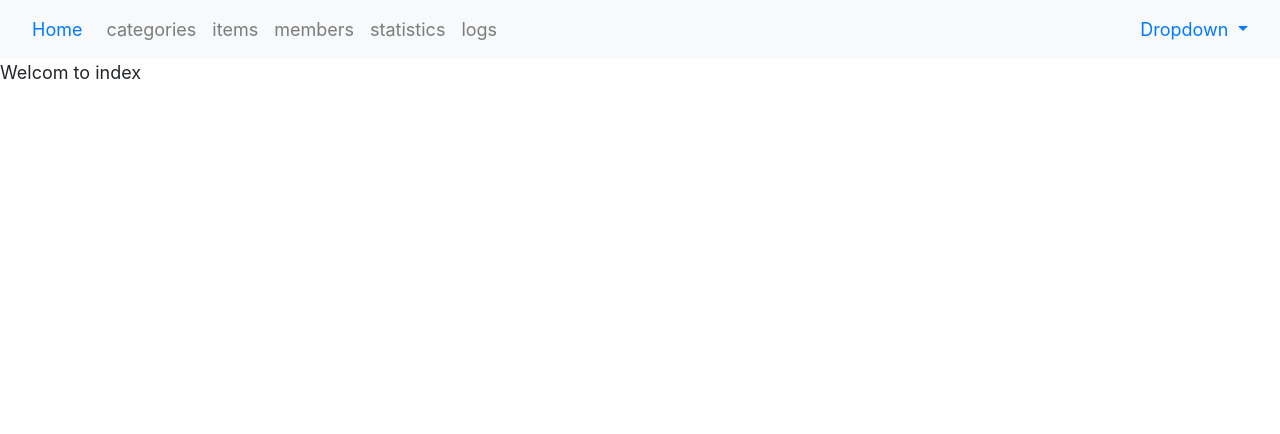
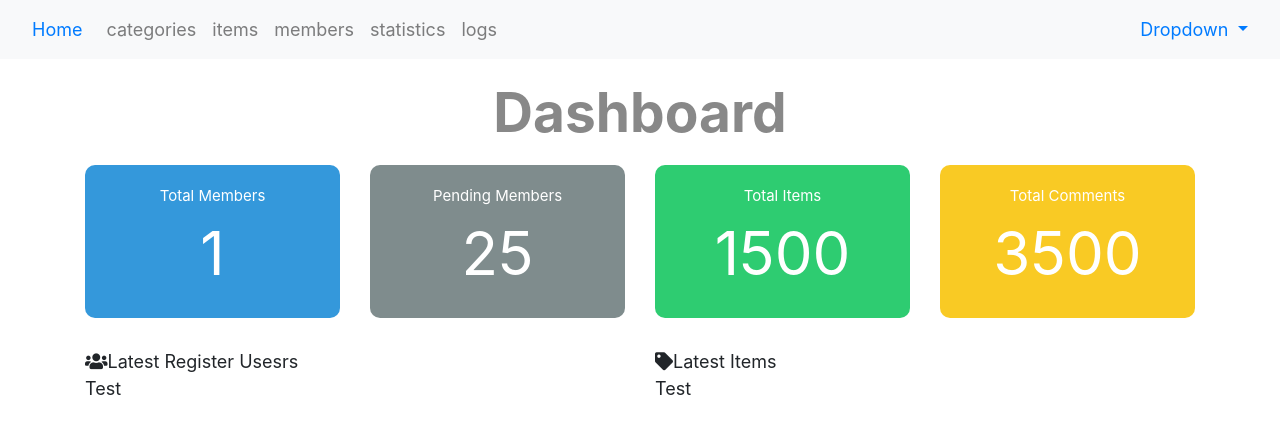
Before and after one commit to aboelmonther/ecommerce, a PHP site: page /dashbord.php in a window 1280 px wide. Shown: the top 434 px of the page. Run offline with PHP 8.4, Linux system fonts and the light colour scheme; the visitor is signed in with stand-in values (Sample User, id 1); tables that the repository leaves empty or names only in its code hold one stand-in row (values such as "Sample post"); some libraries are stand-ins or nearby versions.

Commit message:
first change

```diff
--- a/dashbord.php
+++ b/dashbord.php
@@ -6,10 +6,76 @@ if (isset($_SESSION['username'])){
      $pageTitle = 'Dashboard';
 
    include 'int.php';
+   /* start Dashboard Page*/
+
+
+    ?>
+    <div class="home-stats">
+        <div class="container  text-center">
+            <h1>Dashboard</h1>
+            <div class="row">
+                <div class="col-md-3">
+                    <div class="stat st-members">
+                        Total Members
+                        <span><a href="members.php"><?php echo countItems('useriD', 'users')?></a></span>
+                    </div>
+                </div>
+                <div class="col-md-3">
+                    <div class="stat st-pending">
+                        Pending Members
+                        <span><a href="members.php?do=Manage&page=Pending">25</a></span>
+                    </div>
+                </div>
+                <div class="col-md-3">
+                    <div class="stat st-items">
+                        Total Items
+                        <span>1500</span>
+                    </div>
+                </div>
+                <div class="col-md-3">
+                    <div class="stat st-comments">
+                        Total Comments
+                        <span>3500</span>
+                    </div>
+                </div>
+            </div>
+        </div>
+    </div>
+
+    <div class="latest">
+          <div class="container ">
+              <div class="row">
+                  <div class="col-sm-6">
+                      <div class="panel panel-defult">
+                          <div class="panel-heading">
+                              <i class="fa fa-users"></i>Latest Register Usesrs
+                          </div>
+                          <div class="panel-body">
+                              Test
+                          </div>
+                      </div>
+                  </div>
+                  <div class="col-sm-6">
+                      <div class="panel panel-defult">
+                          <div class="panel-heading">
+                              <i class="fa fa-tag"></i>Latest Items
+                          </div>
+                          <div class="panel-body">
+                              Test
+                          </div>
+                      </div>
+                  </div>
+              </div>
+          </div>
+    </div>
+
+
+
+  <?php
+
+    /* End Dashbord Page*/
 
    include $tpl . 'footer.php' ;
-    echo 'Welcom to index';
-
 
           } else {
 
--- a/includs/function/function.php
+++ b/includs/function/function.php
@@ -19,18 +19,40 @@ function getTitle(){
 }
 
 /**
- * Home Redirect function v1.0
+ * Home Redirect function v2.0
  * this function accept parameters
- * $errorMsg = echo the error message
+ * $theMsg = echo The message [ Error | Success | Warning]
+ * $url  = The Link You Want To Redirecting To
  * $seconds = seconds before redirecting
  **/
 
-function redirectHome($errorMsg, $seconds = 3){
-    echo "<div class= 'alert alert-danger'>$errorMsg</div>";
+function redirectHome($theMsg, $url = null, $seconds = 3){
 
-    echo "<div class='alert alert-info'>You Will Be Redirected To Homepage After $seconds seconds.</div>";
+    if ( $url === null){
 
-    header("refresh:$seconds;url=index.php");
+        $url = 'index.php';
+
+        $link = 'Homepage';
+
+    }else{
+
+        if(isset($_SERVER['HTTP_REFERER']) && $_SERVER['HTTP_REFERER'] !== ''){
+
+            $url = $_SERVER['HTTP_REFERER'];
+            $link = 'Previous Page';
+
+        }else{
+            $url = 'index.php';
+            $link = 'Homepage';
+
+        }
+    }
+
+    echo $theMsg;
+
+    echo "<div class='alert alert-info'>You Will Be Redirected To $link After $seconds seconds.</div>";
+
+    header("refresh:$seconds;url=$url");
 
     exit();
 }
@@ -54,3 +76,20 @@ function checkItem ($select, $from, $value){
     return $count;
 
 }
+/*
+ **Count Number of Items function v1.0
+ **Function TO Count Number Of Items Rows
+ **$item = The Item To Count
+ **$table = The Table To Choose From
+ **
+ **/
+function countItems($item, $table){
+
+    global $con;
+
+    $stmt2 = $con->prepare("SELECT COUNT($item) FROM $table");
+
+    $stmt2->execute();
+
+    return $stmt2->fetchColumn();
+}
--- a/includs/templates/navbar.php
+++ b/includs/templates/navbar.php
@@ -2,7 +2,7 @@
   <button class="navbar-toggler" type="button" data-toggle="collapse" data-target="#app-nav" aria-controls="navbarSupportedContent" aria-expanded="false" aria-label="Toggle navigation">
     <span class="navbar-toggler-icon"></span>
   </button>
-          <a class="nav-link" href="#">Home <span class="sr-only">(current)</span></a>
+          <a class="nav-link" href="dashbord.php">Home <span class="sr-only">(current)</span></a>
 
 
   <div class="collapse navbar-collapse" id="app-nav">
--- a/layout/css/backend.css
+++ b/layout/css/backend.css
@@ -60,9 +60,47 @@ start login form
 .form-control {
 	position: relative;
 }
-/* End BootStrab Edits*/
+/* End Bootstrab Edits*/
+
+/* Start Dashbord Edits*/
+.home-stats .stat{
+	padding: 20px;
+	font-size: 15px;
+	color: #fff;
+	border-radius: 10px;
 
 }
+.home-stats .stat a{
+	color: #fff;
+}
+.home-stats .stat a:hover{
+	text-decoration: none;
+}
+
+.home-stats .st-members{
+	background-color: #3498db;
+}
+.home-stats .st-pending{
+	background-color:#7f8c8d ;
+}
+.home-stats .st-items{
+	background-color:#2ecc71 ;
+}
+.home-stats .st-comments{
+	background-color: #f9ca24;
+}
+.home-stats .stat span {
+	display: block;
+	font-size: 60px;
+}
+.latest{
+	margin-top: 30px;
+}
+
+
+/*End Dashbord Edits*/
+
+
    /* Start Members Page*/
 
 
@@ -89,5 +127,8 @@ h1 {
 	background-color: #333;
 	color:#fff;
 }
+.activate{
+	margin-left: 5px ;
+}
 
    /* End Members Page*/
```
Also changed, not shown: members.php (+53 -25 lines).
